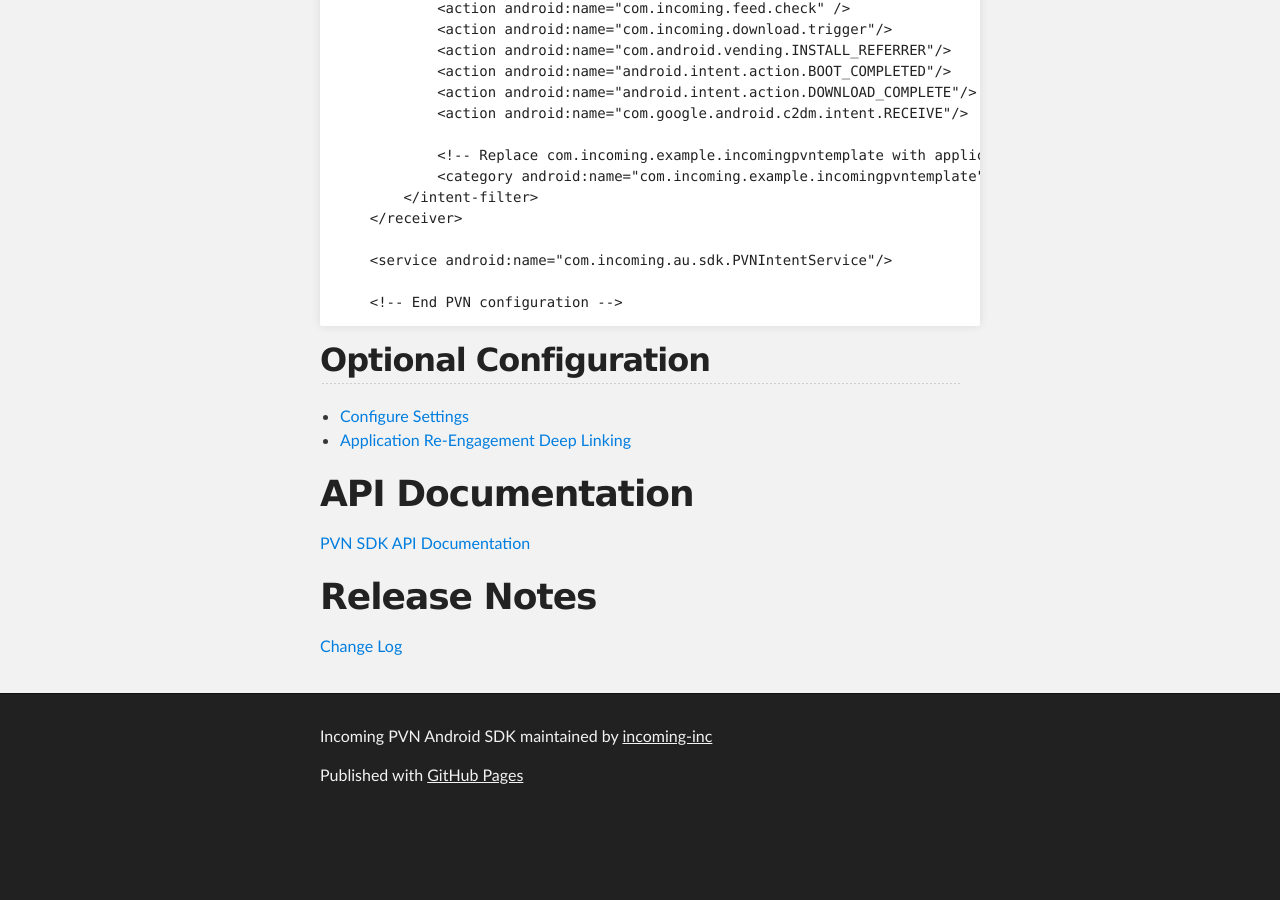
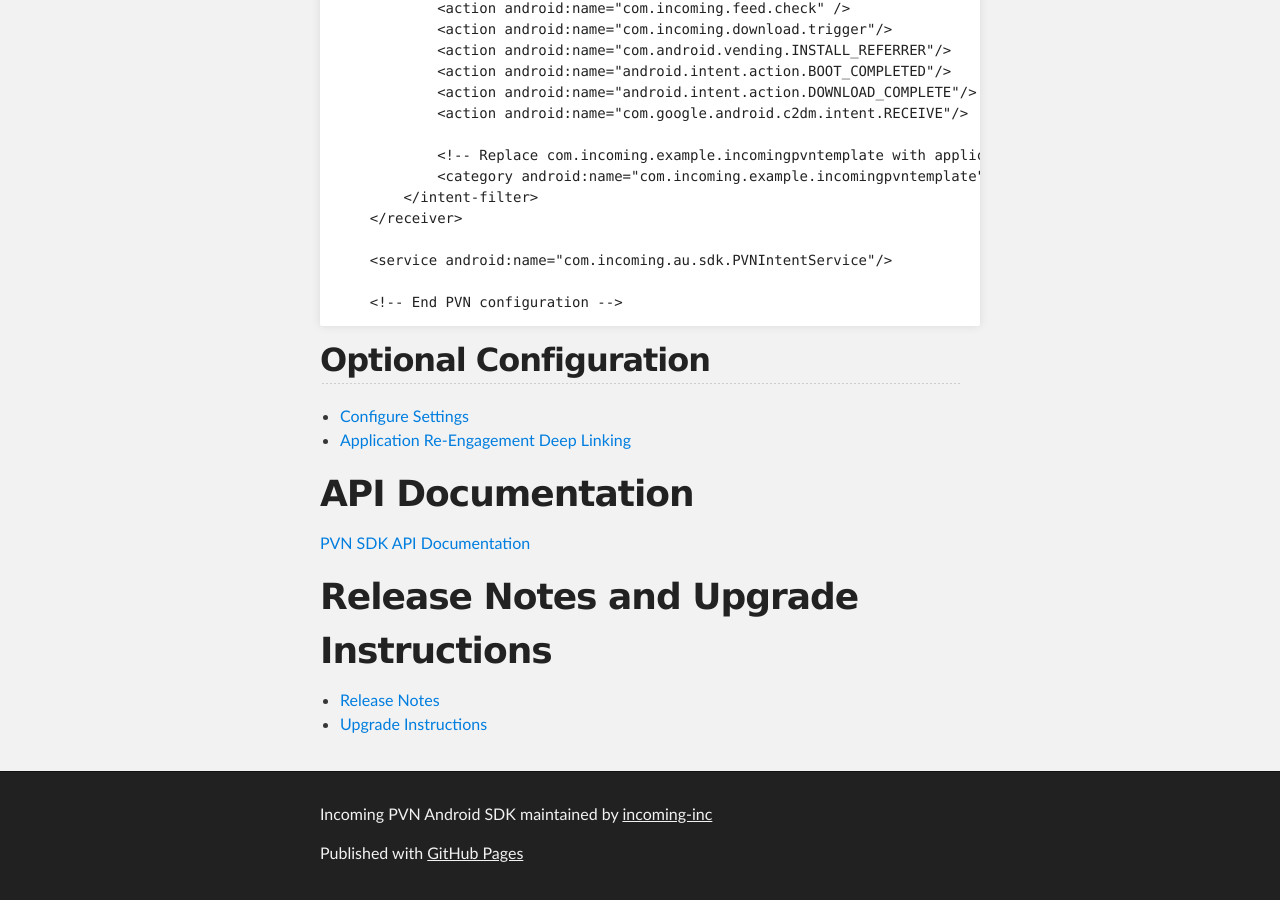
Before and after one commit to incoming-inc/android-template-app, a Jekyll site: the page index.html, which Jekyll copies as it is, in a window 1280 px wide and 900 px high, scrolled down 4369 px. Built offline with Jekyll 4.4.1, drawn with Linux system fonts in a browser that asks for light colours; before the commit the page ends 5191 px from its top, so only the background shows below that.

Commit message:
Create gh-pages branch via GitHub

```diff
--- a/index.html
+++ b/index.html
@@ -246,9 +246,12 @@ PushVideo.initialize(this, ”API ENDPOINT”, “PROJECT KEY”);
 <p><a href="apidocs/index.html">PVN SDK API Documentation</a></p>
 
 <h1>
-<a id="release-notes" class="anchor" href="#release-notes" aria-hidden="true"><span class="octicon octicon-link"></span></a>Release Notes</h1>
+<a id="release-notes-and-upgrade-instructions" class="anchor" href="#release-notes-and-upgrade-instructions" aria-hidden="true"><span class="octicon octicon-link"></span></a>Release Notes and Upgrade Instructions</h1>
 
-<p><a href="changelog.html">Change Log</a></p>
+<ul>
+<li><a href="changelog.html">Release Notes</a></li>
+<li><a href="upgrade-instructions.html">Upgrade Instructions</a></li>
+</ul>
       </section>
     </div>
 
```
Also changed, not shown: params.json (+1 -1 lines).
